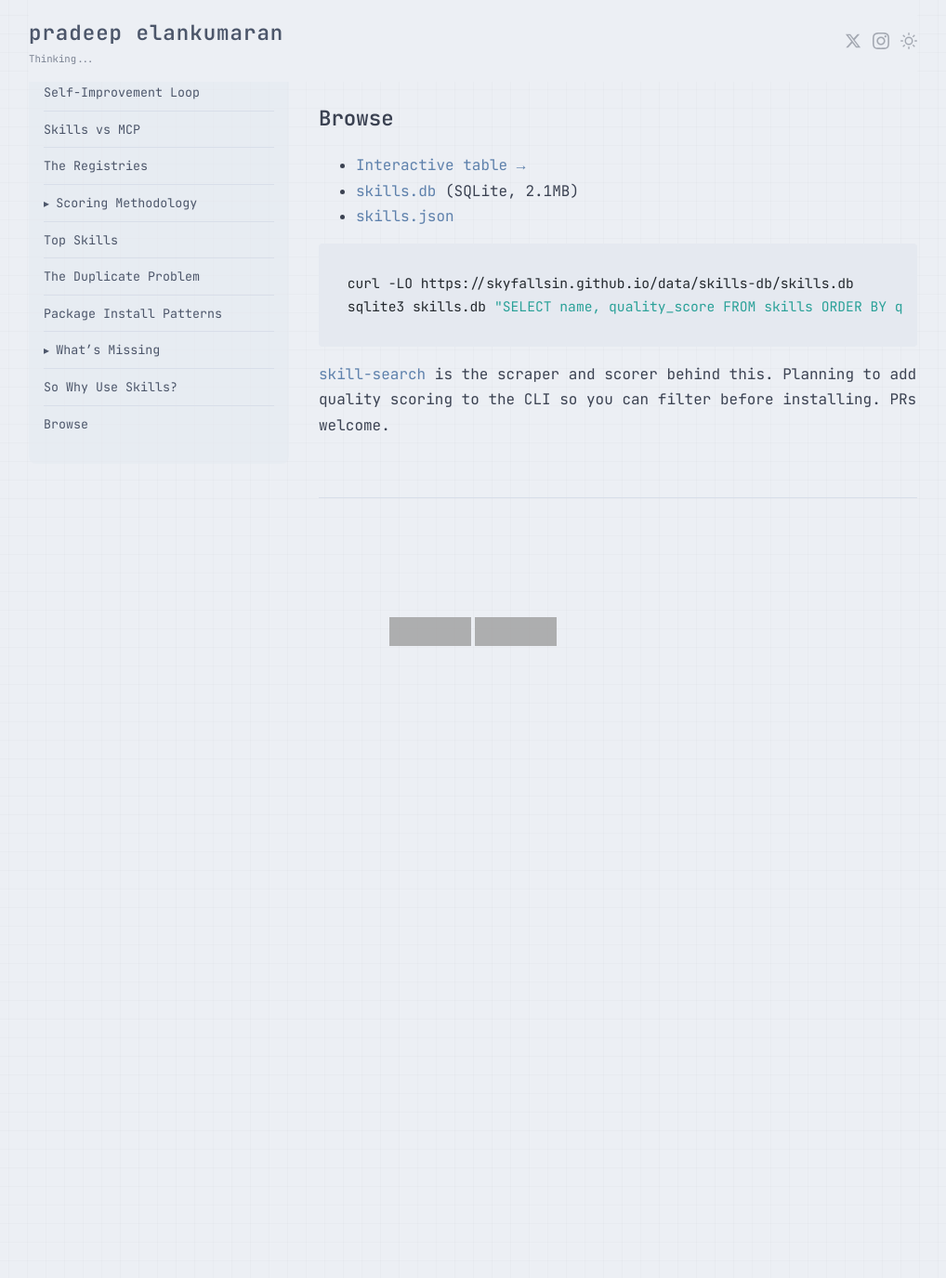
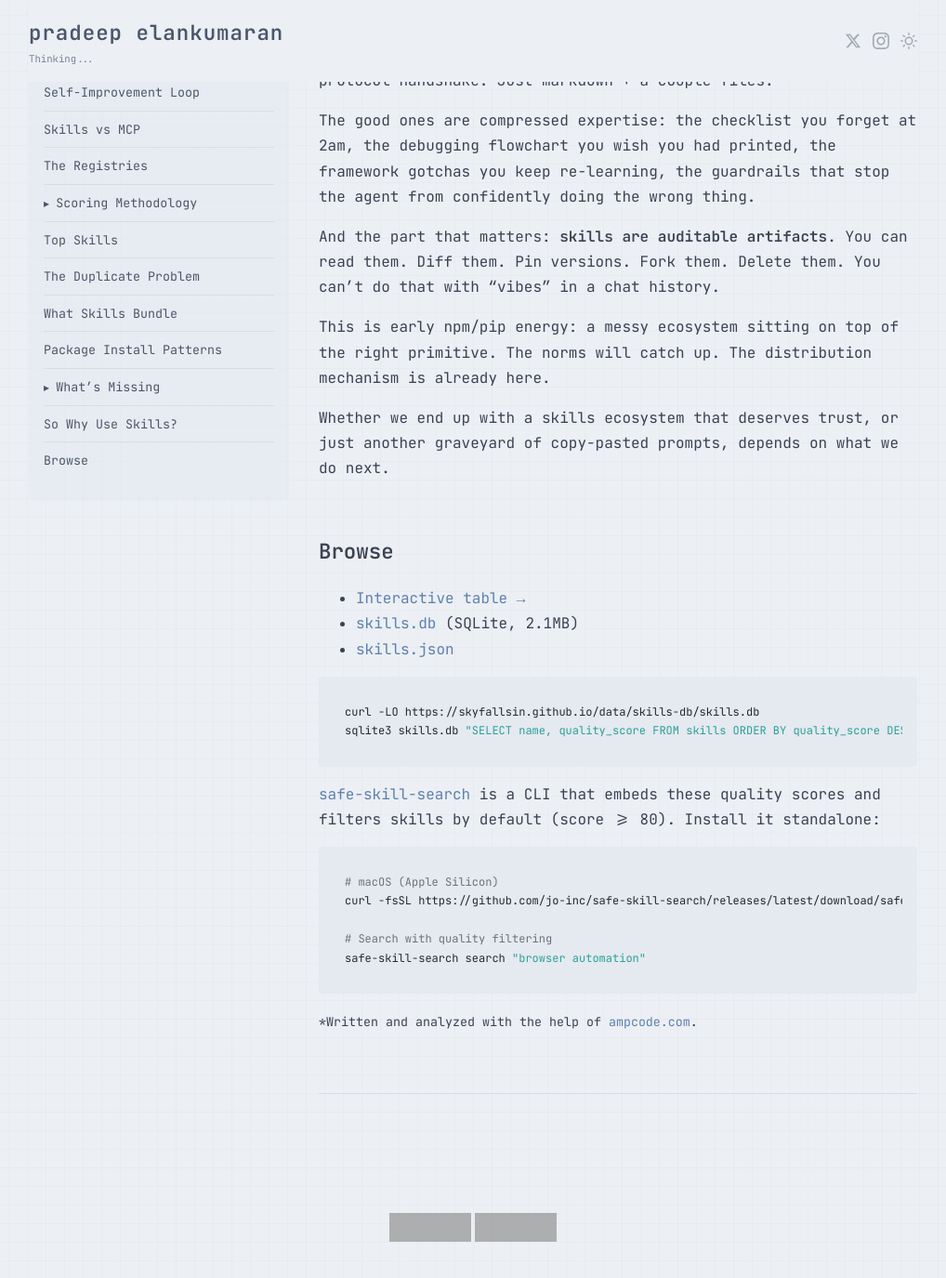
Before and after one commit to skyfallsin/skyfallsin.github.io, a Jekyll site: the page built from _posts/2026-02-03-ai-agent-skills-database.md, in a window 1280 px wide and 1400 px high, scrolled down 7444 px. Shown: the top 1375 px of the window at 93% size, without its empty margins (131-1149 px from the left). Built offline with Jekyll 4.4.1, drawn with Linux system fonts in a browser that asks for light colours; nearby versions of some CDN libraries; before the commit the page ends 8203 px from its top, so only the background shows below that; some of the changed text lies outside the part shown; grey boxes are pictures that could not be loaded.

Commit message:
Update blog: lighter code blocks, replace Claude Code/Codex with Amp, link to safe-skill-search
Amp-Thread-ID: https://ampcode.com/threads/T-019c2aee-1379-7349-8fb9-be085128ca83
Co-authored-by: Amp <amp@ampcode.com>

````diff
--- a/_layouts/default.html
+++ b/_layouts/default.html
@@ -165,7 +165,8 @@
     }
     pre, code {
       font-family: "JetBrains Mono", monospace;
-      font-size: 11pt;
+      font-size: 9pt;
+      font-weight: 300;
     }
     pre {
       padding: 1rem;
--- a/_posts/2026-02-03-ai-agent-skills-database.md
+++ b/_posts/2026-02-03-ai-agent-skills-database.md
@@ -15,7 +15,7 @@
 
 <br>
 
-As part of jo's upcoming launch, I collected **4,784 AI agent skills from 5 registries** for [skill-search](https://github.com/jo-inc/skill-search) and scored them for quality. **[Browse all skills →](/data/skills-db/)**
+As part of jo's upcoming launch, I collected **4,784 AI agent skills from 5 registries** for [safe-skill-search](https://github.com/jo-inc/safe-skill-search) and scored them for quality. **[Browse all skills →](/data/skills-db/)**
 
 This was especially important for us since we're considering adding a self-installing skills feature to make your workflows stabilize faster.
 
@@ -147,6 +146,18 @@
 
 2,990 unique names across 3,764 skills. About 28% are duplicates.
 
+## What Skills Bundle
+
+| Content | Skills | % |
+|---------|--------|---|
+| Scripts (.sh, .py, .js) | 2,803 | 59% |
+| MCP/connector references | 382 | 8% |
+| Assets (images, etc.) | 208 | 4% |
+| allowed-tools declarations | 79 | 2% |
+| SVG files | 19 | 0.4% |
+
+59% of skills bundle executable scripts. 79 declare `allowed_tools` for sandboxing (pattern from Anthropic's examples). 19 include SVGs, which can contain JavaScript.
+
 ## Package Install Patterns
 
 | Package Manager | Skills | % |
@@ -166,9 +177,9 @@
 
 ### Markdown is an installer
 
-~10% of skills include npm/pip install commands. Many bundle scripts right in the repo. MCP doesn't protect you. Skills route around it by telling the agent to use bash.
+59% of skills bundle scripts. ~10% include npm/pip install commands. MCP doesn't protect you. Skills route around it by telling the agent to use bash. 19 skills include SVG files, which can embed JavaScript.
 
-[1Password found infostealing malware in skill registries](https://1password.com/blog/from-magic-to-malware-how-openclaws-agent-skills-become-an-attack-surface). Their line:
+[1Password found infostealing malware in skill registries](https://1password.com/blog/from-magic-to-malware-how-openclaws-agent-skills-become-an-attack-surface). [Active campaigns are being tracked](https://x.com/pyotam2/status/2019001989389320661). Their line:
 
 > "Markdown isn't content in an agent ecosystem. Markdown is an installer."
 
@@ -205,4 +216,14 @@
 
 ---
 
-[skill-search](https://github.com/jo-inc/skill-search) is the scraper and scorer behind this. Planning to add quality scoring to the CLI so you can filter before installing. PRs welcome.
+[safe-skill-search](https://github.com/jo-inc/safe-skill-search) is a CLI that embeds these quality scores and filters skills by default (score >= 80). Install it standalone:
+
+```bash
+# macOS (Apple Silicon)
+curl -fsSL https://github.com/jo-inc/safe-skill-search/releases/latest/download/safe-skill-search-aarch64-apple-darwin.tar.gz | tar -xz -C ~/.local/bin
+
+# Search with quality filtering
+safe-skill-search search "browser automation"
+```
+
+<small>*Written and analyzed with the help of [ampcode.com](https://ampcode.com).</small>
````
Also changed, not shown: other parts of _posts/2026-02-03-ai-agent-skills-database.md (+3 -4 lines).
